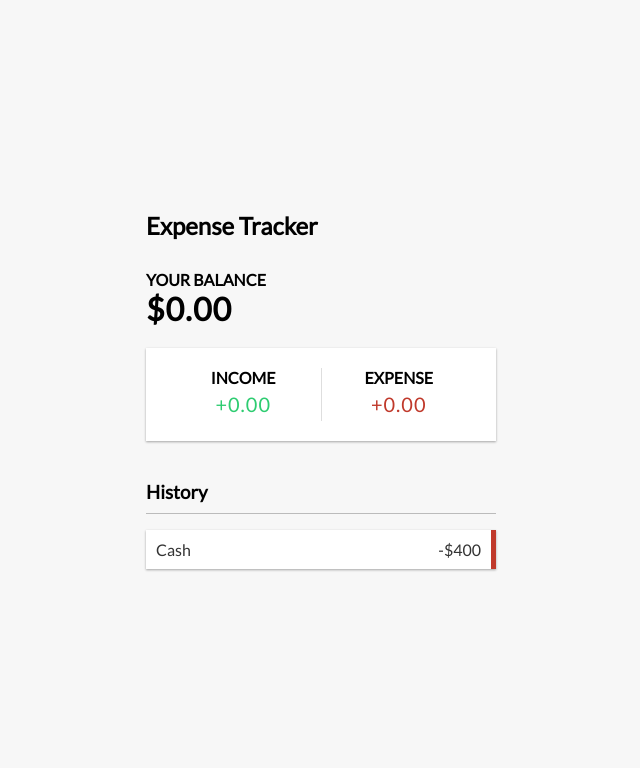
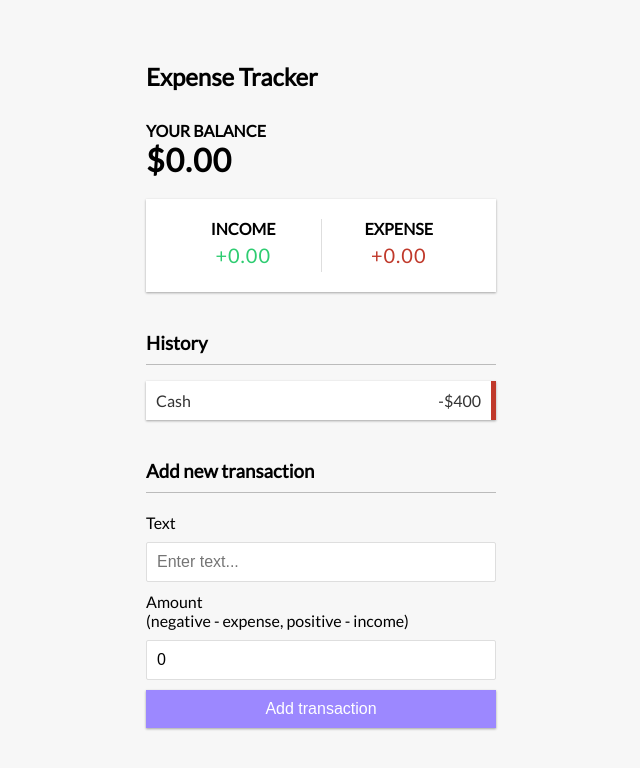
Before and after one commit to RalucaElisabetaR/expense-tracker-react-raluca-elisabeta-rusu, a React (Create React App) app: page / in a window 1280 px wide. Shown: the top 768 px of the page, without its empty margins (319-959 px from the left). Built offline with nearby package versions, Linux system fonts and the light colour scheme.

Commit message:
AddTransaction component

```diff
--- a/src/App.js
+++ b/src/App.js
@@ -1,21 +1,23 @@
-import React from 'react';
-import { Header } from './components/Header';
-import { Balance } from './components/Balance';
-import { IncomeExpenses } from './components/IncomeExpenses';
-import { TransactionList } from './components/TransactionList';
-import './App.css';
+import React from 'react'
+import { Header } from './components/Header'
+import { Balance } from './components/Balance'
+import { IncomeExpenses } from './components/IncomeExpenses'
+import { TransactionList } from './components/TransactionList'
+import { AddTransaction } from './components/AddTransaction'
+import './App.css'
 
 function App() {
-  return (
-    <div >
-      <Header/>
-      <div className="container">
-        <Balance/>
-        <IncomeExpenses/>
-        <TransactionList/>
-      </div>
-    </div>
-  );
+    return (
+        <div>
+            <Header />
+            <div className="container">
+                <Balance />
+                <IncomeExpenses />
+                <TransactionList />
+                <AddTransaction />
+            </div>
+        </div>
+    )
 }
 
-export default App;
+export default App
--- /dev/null
+++ b/src/components/AddTransaction.js
@@ -0,0 +1,35 @@
+import React, { useState } from 'react'
+
+export const AddTransaction = () => {
+    const [text, setText] = useState('')
+    const [amount, setAmount] = useState(0)
+    return (
+        <>
+            <h3>Add new transaction</h3>
+            <form>
+                <div className="form-control">
+                    <label htmlFor="text">Text</label>
+                    <input
+                        type="text"
+                        value={text}
+                        onChange={(e) => setText(e.target.value)}
+                        placeholder="Enter text..."
+                    />
+                </div>
+                <div className="form-control">
+                    <label htmlFor="amount">
+                        Amount <br />
+                        (negative - expense, positive - income)
+                    </label>
+                    <input
+                        type="number"
+                        value={amount}
+                        onChange={(e) => setAmount(e.target.value)}
+                        placeholder="Enter amount..."
+                    ></input>
+                    <button className="btn">Add transaction</button>
+                </div>
+            </form>
+        </>
+    )
+}
--- a/src/components/Balance.js
+++ b/src/components/Balance.js
@@ -1,10 +1,10 @@
 import React from 'react'
 
 export const Balance = () => {
-  return (
-    <>
-      <h4>Your Balance</h4>
-      <h1 id='balance'>$0.00</h1>
-    </>
-  )
+    return (
+        <>
+            <h4>Your Balance</h4>
+            <h1>$0.00</h1>
+        </>
+    )
 }
--- a/src/components/IncomeExpenses.js
+++ b/src/components/IncomeExpenses.js
@@ -1,17 +1,16 @@
-
 import React from 'react'
 
 export const IncomeExpenses = () => {
     return (
-    <div className='inc-exp-container'>
+        <div className="inc-exp-container">
             <div>
                 <h4>Income</h4>
-        <p id='money-plus' className='money plus'>+0.00</p>
+                <p className="money plus">+0.00</p>
             </div>
+
             <div>
                 <h4>Expense</h4>
-        <p id='money-minus' className='money minus'>+0.00</p>
-
+                <p className="money minus">+0.00</p>
             </div>
         </div>
     )
```
Also changed, not shown: package.json (+14 -1 lines), .eslintrc.json (added), 2 other files (tests, documents, lock files or other folders). Lines whose indentation alone changed are shown as unchanged.
